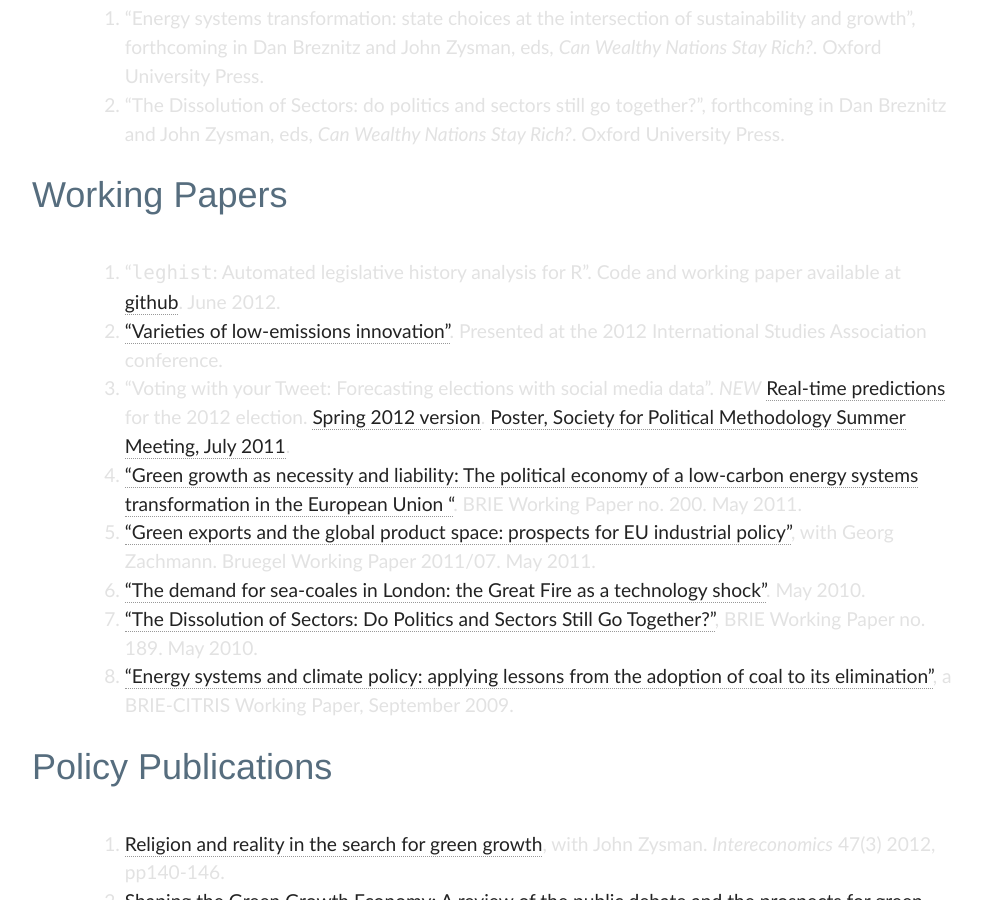
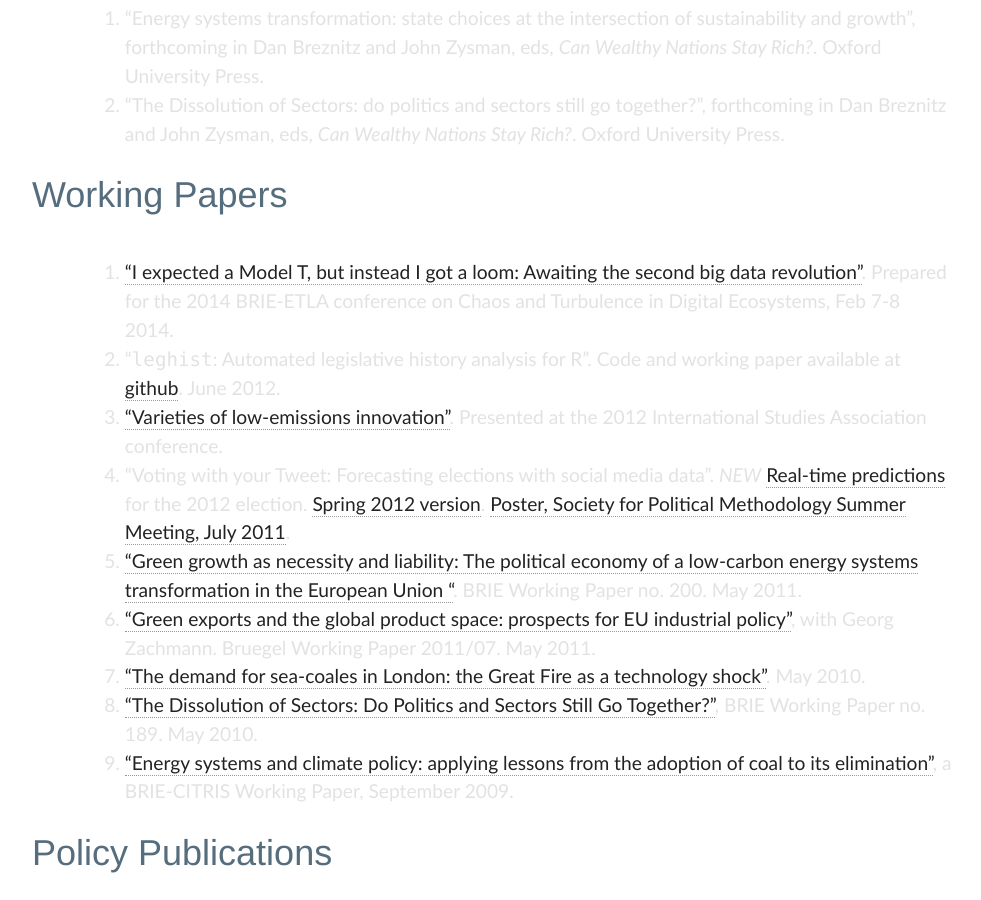
Before and after one commit to markhuberty/markhuberty.github.com, a Jekyll site: the page built from publications.md, in a window 1280 px wide and 900 px high, scrolled down 1552 px. Shown: the whole window, without its empty margins (133-1114 px from the left). Built offline with Jekyll 4.4.1, drawn with Linux system fonts in a browser that asks for light colours; some web fonts are replaced; Markdown is read by kramdown in place of the engine named in the settings.

Commit message:
Added the etla paper to the repo

```diff
--- a/publications.md
+++ b/publications.md
@@ -69,6 +69,7 @@ industrial policies to prevail.
 
 #### Working Papers
 
+0. ["I expected a Model T, but instead I got a loom: Awaiting the second big data revolution"](/files/huberty_etla_big_data.pdf). Prepared for the 2014 BRIE-ETLA conference on Chaos and Turbulence in Digital Ecosystems, Feb 7-8 2014.
 1.  "`leghist`: Automated legislative history analysis for R". Code and
     working paper available at
     [github](https://github.com/markhuberty/leghist.git). June 2012.
```
Also changed, not shown: 1 other file.
